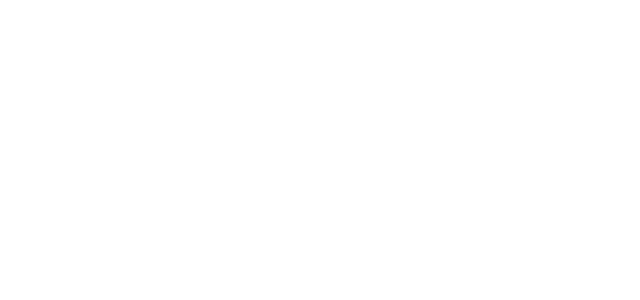
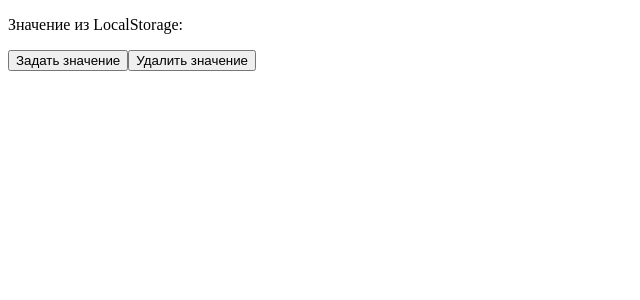
Before and after one commit to razmiqayelyan/react-tutorial, a React (Create React App) app: page / in a window 1280 px wide. Shown: the top 300 px of the page, without its empty margins (0-640 px from the left). Built offline with nearby package versions, Linux system fonts and the light colour scheme.

Commit message:
NEW Hook: useLocalStorage

```diff
--- a/package.json
+++ b/package.json
@@ -36,5 +36,11 @@
       "last 1 firefox version",
       "last 1 safari version"
     ]
+  },
+  "devDependencies": {
+    "@types/react": "^18.3.12",
+    "@types/react-dom": "^18.3.1",
+    "ts-loader": "^9.5.1",
+    "typescript": "^5.6.3"
   }
 }
--- a/src/Demo.jsx
+++ b/src/Demo.jsx
@@ -1,3 +1,16 @@
+import { useLocalStorage } from './Hooks/useLocalStorage.tsx';
+
+
 export function Demo() {
-    return <></>
+  const [value, { setItem, removeItem }] = useLocalStorage('some-key');
+
+  return (
+    <div>
+      <p>Значение из LocalStorage: {value}</p>
+      <div>
+        <button onClick={() => setItem('new storage value')}>Задать значение</button>
+        <button onClick={() => removeItem()}>Удалить значение</button>
+      </div>
+    </div>
+  );
 }
--- /dev/null
+++ b/src/Hooks/useLocalStorage.tsx
@@ -0,0 +1,44 @@
+import { useState } from 'react';
+
+type LocalStorageSetValue = string;
+type LocalStorageReturnValue = LocalStorageSetValue | null;
+
+type UseLocalStorage = (key: string) => [
+    LocalStorageReturnValue,
+    {
+      setItem: (value: LocalStorageSetValue) => void;
+      removeItem: () => void;
+    }
+  ];
+
+export const useLocalStorage: UseLocalStorage = (key) => {
+  const [value, setValue] = useState<LocalStorageReturnValue>(() => {
+    try {
+      const storedValue = localStorage.getItem(key);
+      return storedValue !== null ? storedValue : null;
+    } catch (error) {
+      console.error('Error reading from localStorage', error);
+      return null;
+    }
+  });
+
+  const setItem = (newValue: LocalStorageSetValue) => {
+    try {
+      localStorage.setItem(key, newValue);
+      setValue(newValue);
+    } catch (error) {
+      console.error('Error writing to localStorage', error);
+    }
+  };
+
+  const removeItem = () => {
+    try {
+      localStorage.removeItem(key);
+      setValue(null);
+    } catch (error) {
+      console.error('Error removing from localStorage', error);
+    }
+  };
+
+  return [value, { setItem, removeItem }];
+};
```
Also changed, not shown: 1 other file (tests, documents, lock files or other folders).
